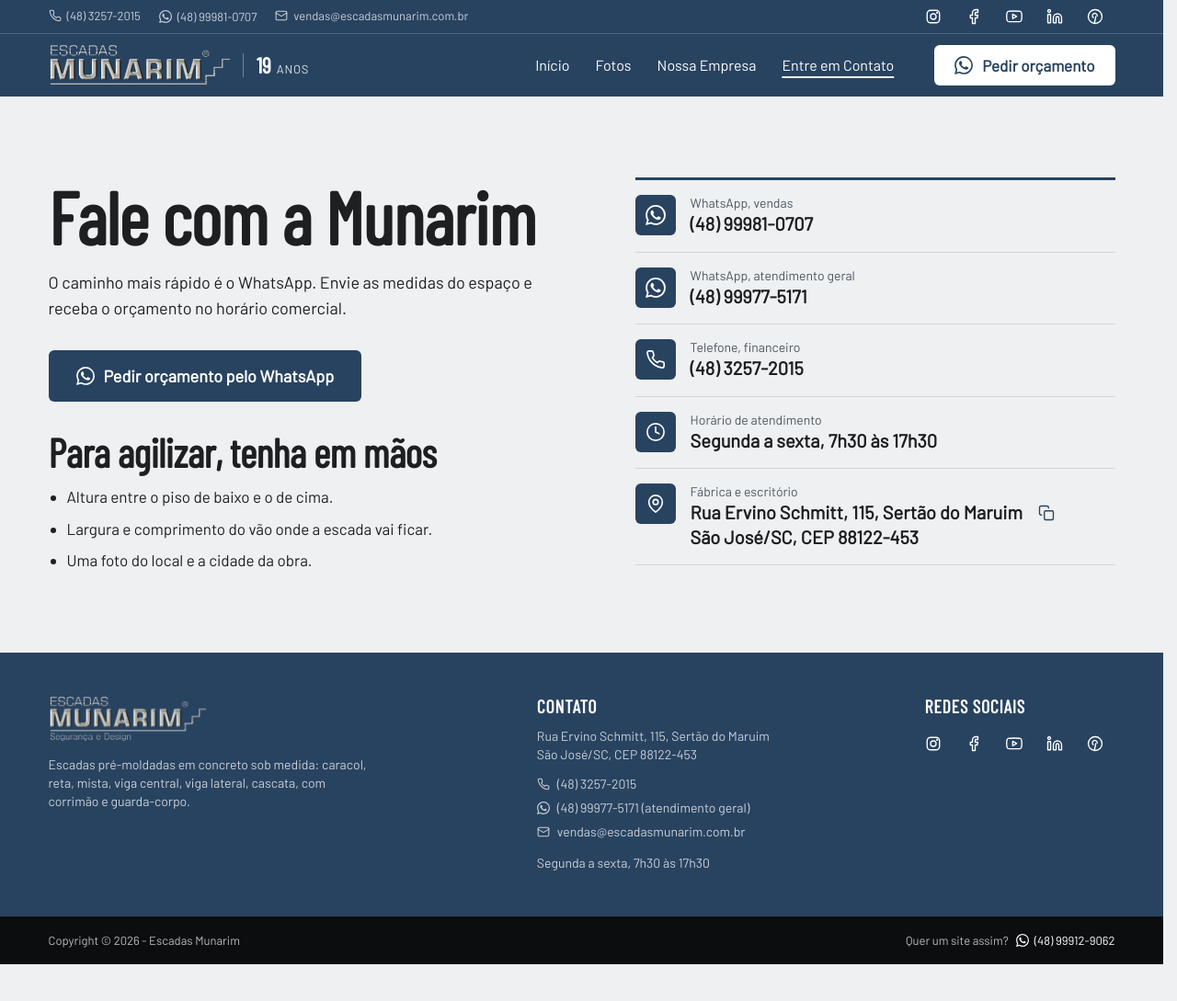
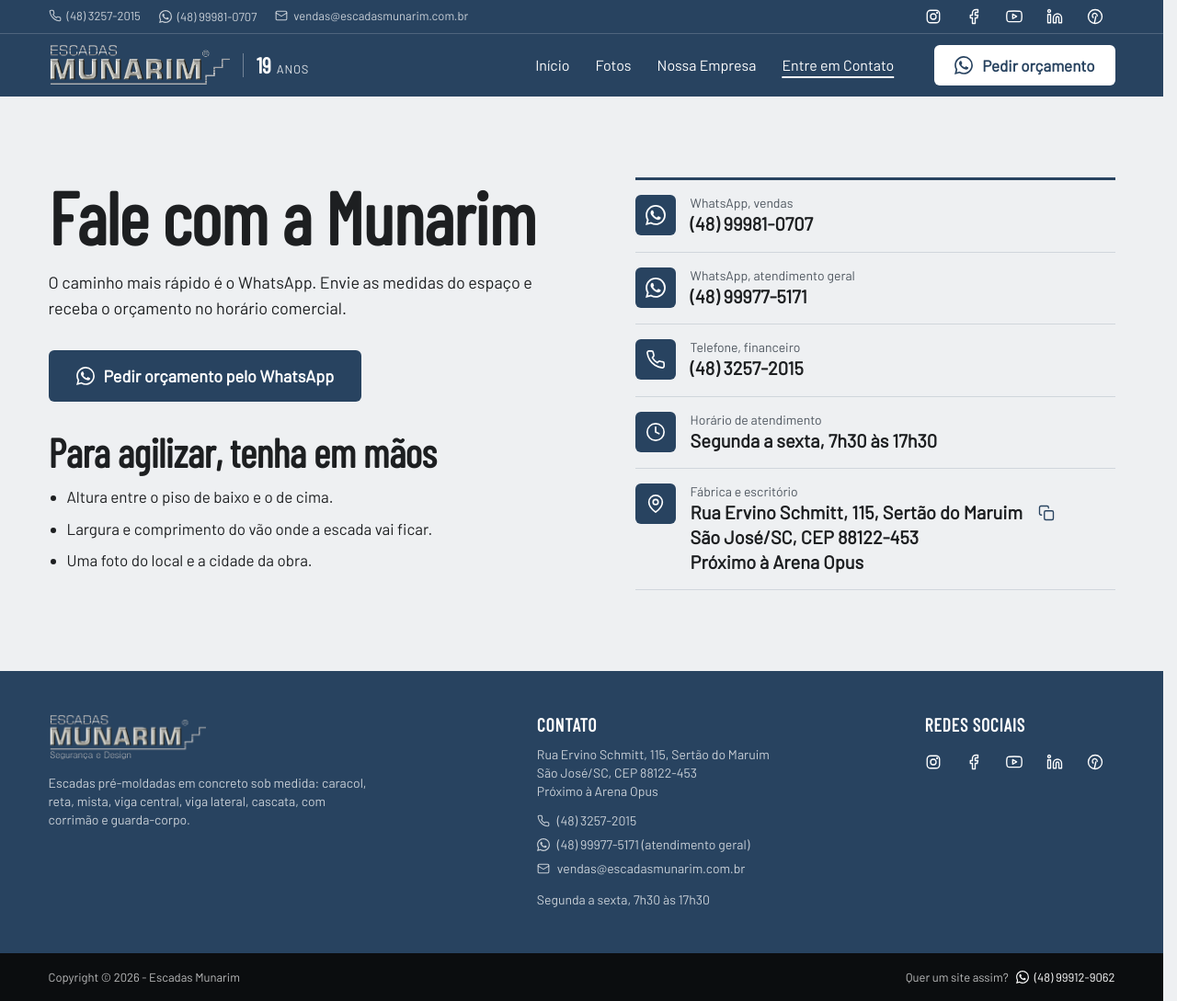
Before and after one commit to victormunarim/munarim-site, an Astro site: page /contato in a window 1280 px wide. Shown: the whole page at 92% size. Before the commit the page ends 1049 px from the top, so only its background shows below. Built offline with nearby package versions, Linux system fonts and the light colour scheme; Astro itself is replaced by a stand-in of ours; a web font is replaced by a local one.

Commit message:
Ajuste no endereço

```diff
--- a/conteudo/empresa.json
+++ b/conteudo/empresa.json
@@ -16,6 +16,7 @@
     "cidade": "São José",
     "uf": "SC",
     "cep": "88122-453",
+    "referencia": "Próximo à Arena Opus",
     "confirmado": true
   },
   "contatos": {
--- a/src/layouts/Base.astro
+++ b/src/layouts/Base.astro
@@ -243,6 +243,8 @@ if (empresa.contatos.email.confirmado) jsonLd.email = empresa.contatos.email.val
 							{end.rua}, {end.bairro}
 							<br />
 							{end.cidade}/{end.uf}, CEP {end.cep}
+							<br />
+							{end.referencia}
 						</address>
 						<ul class="grid gap-1 muted">
 							<li>
--- a/src/pages/contato.astro
+++ b/src/pages/contato.astro
@@ -142,6 +142,8 @@ const enderecoTexto = `${e.rua}, ${e.bairro}, ${e.cidade}/${e.uf}, CEP ${e.cep}`
 									{e.rua}, {e.bairro}
 									<br />
 									{e.cidade}/{e.uf}, CEP {e.cep}
+									<br />
+									{e.referencia}
 								</a>
 							</address>
 							<button
--- a/src/pages/sobre.astro
+++ b/src/pages/sobre.astro
@@ -81,6 +81,8 @@ const { instagram, youtube } = empresa.redes;
 				<br />
 				{e.cidade}/{e.uf}, CEP {e.cep}
 				<br />
+				{e.referencia}
+				<br />
 				{empresa.contatos.horario}
 			</p>
 			<p>
```
